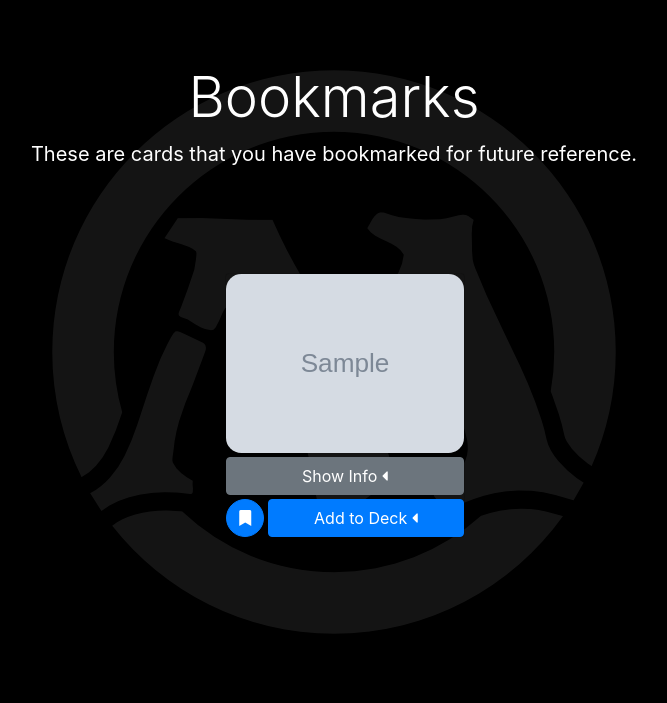
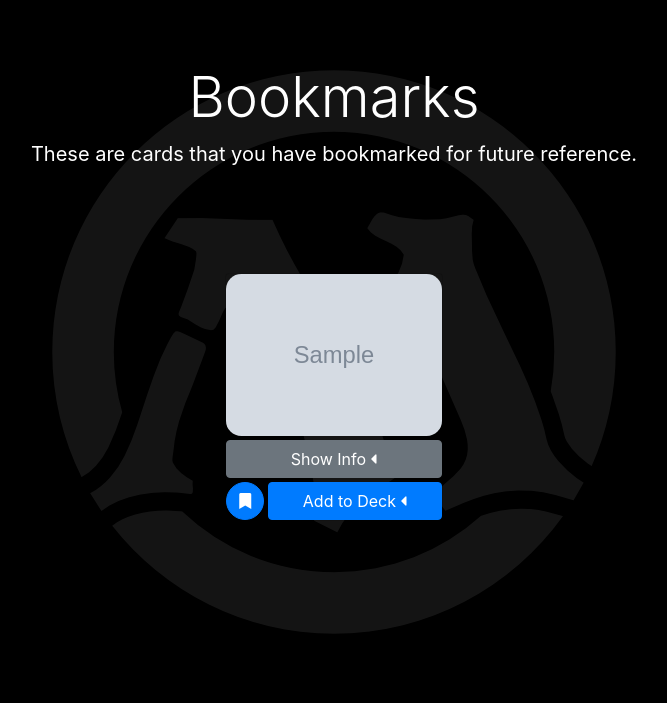
Before and after one commit to shapirobd/capstone, a Flask app: template templates/bookmarks.html in a window 1280 px wide. Shown: the part 51-754 px from the top of the page, without its empty margins (306-973 px from the left). Run offline with Flask 2, Linux system fonts and the light colour scheme; tables that the repository leaves empty hold one stand-in row (values such as "Sample post"); the template is opened without the code that fills it: values that come from a table or form of the project are taken from there, most other values are stand-ins (such as "Sample title", 1, 10 or a date in 2020); grey boxes marked "Sample" are stand-in pictures; some libraries are stand-ins or nearby versions.

Commit message:
updated divs in bookmarks.html

```diff
--- a/static/stylesheets/style.css
+++ b/static/stylesheets/style.css
@@ -35,7 +35,7 @@ ul {
 	height: 90vh;
 }
 
-#main-home {
+.main-home {
 	height: 87vh;
 	width: 100vw;
 }
--- a/templates/bookmarks.html
+++ b/templates/bookmarks.html
@@ -1,8 +1,7 @@
 {% extends "base.html" %} {% block title %}Bookmarks{% endblock %} {%
 block content %}
-<div class="row justify-content-center mx-0" id="main-home">
-		<div class="container-fluid px-5 mx-5 scroll" id="main">
-
+<div class="row justify-content-center mx-0" class="main-home">
+		<div class="container-fluid px-5 mx-5 scroll">
 			<div class="jumbotron text-white bg-transparent mb-0">
 				<h1 class="display-4 text-center">Bookmarks</h1>
 				<p class="lead text-center">
@@ -14,7 +13,7 @@ block content %}
 				<div class="col-sm-6 col-lg-4 col-xl-3 container-fluid">
 					<div
 						class="card text-white bg-transparent my-4 mx-3"
-						style="width: 15rem"
+
 					>
 						<img
 							src="{{card.image_url}}"
@@ -35,10 +34,11 @@ block content %}
 						<div class="collapse" id="info-{{card.id}}">
 							<div class="card-body px-0">
 								<div class="row justify-content-center align-items-center">
-									<h5 class="card-title">{{card.name}}</h5>
+									<h5 class="card-title text-center">{{card.name}}</h5>
 								</div>
-								<table class="table ml-0 mb-0 text-light">
-									<tbody>
+								<div class="row justify-content-center">
+									<table class="table ml-0 mb-0 text-light">
+										<tbody>
 										{% for attr, value in card.__dict__.items() %}
 											{% if attr !='image_url' and attr != 'text' and attr != 'id' and attr != '_sa_instance_state' and value and value != '' %}
 												<tr>
@@ -51,9 +51,9 @@ block content %}
 												</tr>
 											{% endif %}
 										{% endfor %}
-									</tbody>
-
-								</table>
+										</tbody>
+									</table>
+								</div>
 							</div>
 						</div>
 						<div class="col">
--- a/templates/home.html
+++ b/templates/home.html
@@ -1,7 +1,7 @@
 {% extends "base.html" %} {% block title %}MTG Deck Builder{% endblock %} {%
 block content %}
-<div class="row justify-content-center mx-0" id="main-home">
-		<div class="container-fluid px-5 mx-5 scroll" id="main">
+<div class="row justify-content-center mx-0" class="main-home">
+		<div class="container-fluid px-5 mx-5 scroll">
 			<div class="jumbotron text-white bg-transparent mb-0">
 				<h1 class="display-4 text-center">Welcome, {{g.user.username}}!</h1>
 				<p class="lead text-center">
```
